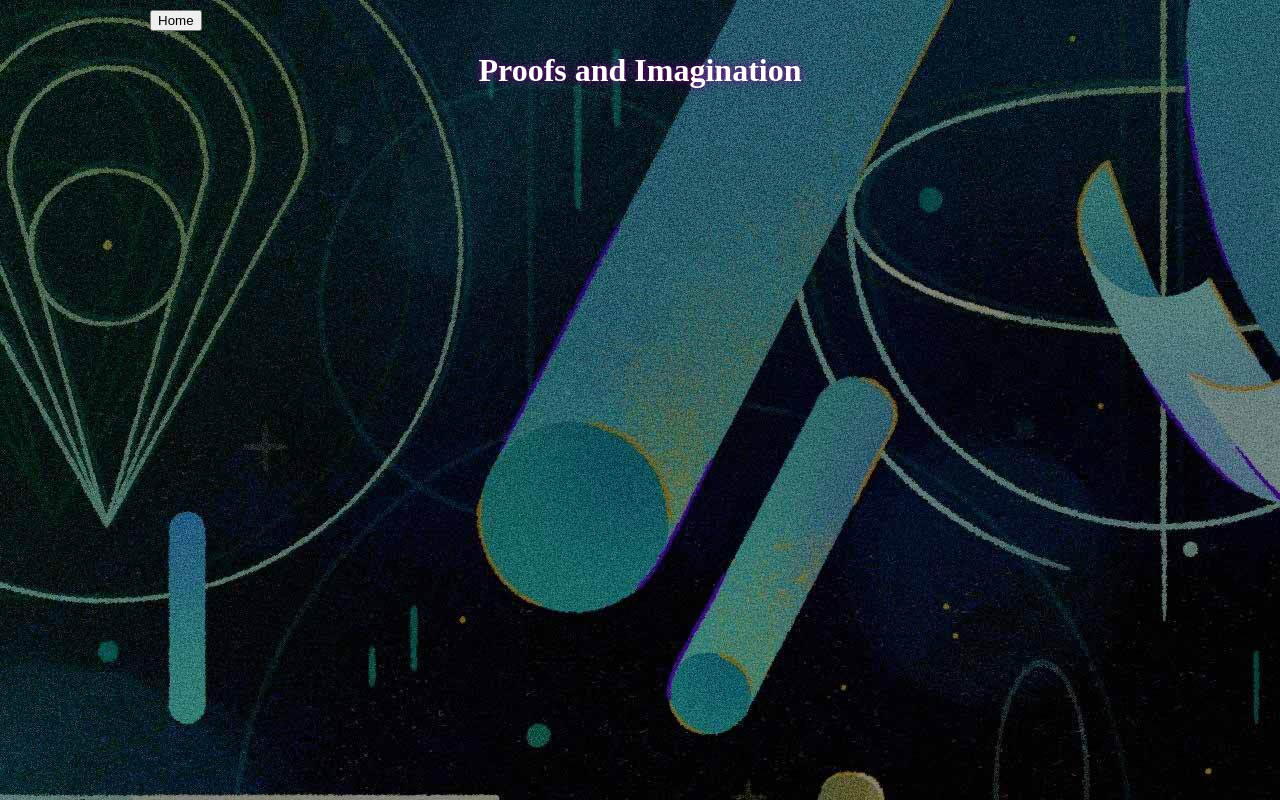
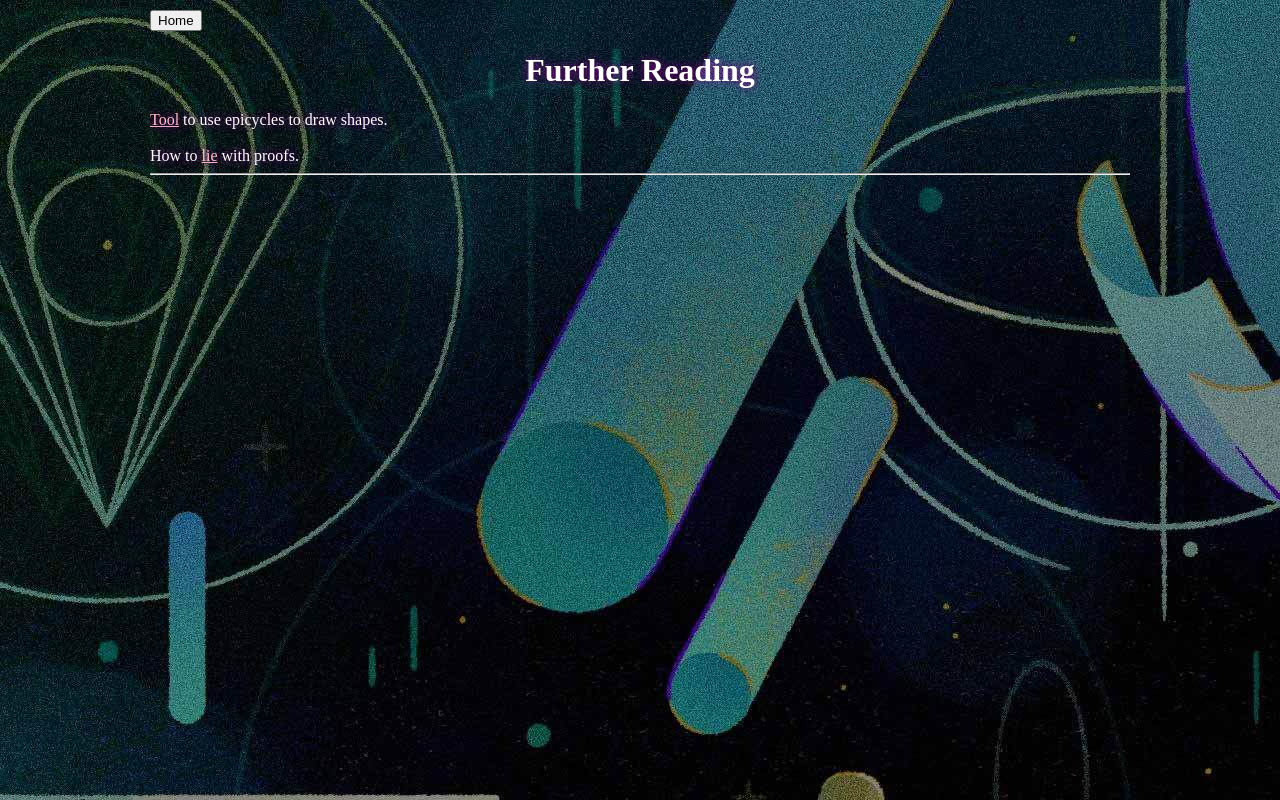
Before and after one commit to Sparks29032/Applied-Math-Website, a plain HTML site: page docs/analysis.html in a window 1280 px wide. Drawn offline with Linux system fonts and the light colour scheme.

Commit message:
Analysis resources

```diff
--- a/docs/analysis.html
+++ b/docs/analysis.html
@@ -11,9 +11,14 @@
 
 <center>
 <h1>
-Proofs and Imagination
+Further Reading
 </h1>
 </center>
+<a href="https://www.myfourierepicycles.com/">Tool</a> to use epicycles to draw shapes.<br><br>
+
+How to <a href="https://www.youtube.com/watch?v=VYQVlVoWoPY">lie</a> with proofs.
+
+<hr>
 
 
 </body>
```
Also changed, not shown: docs/index.html (+1 -1 lines).
